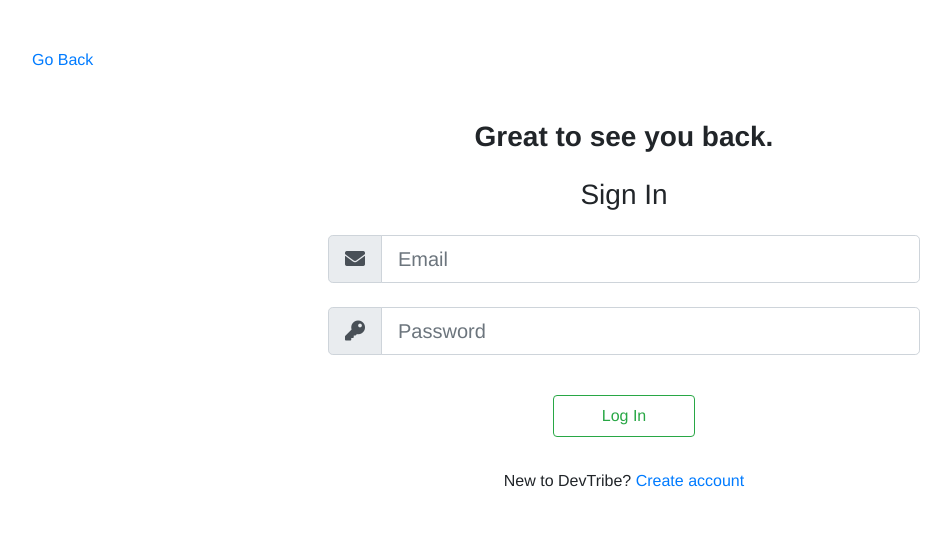
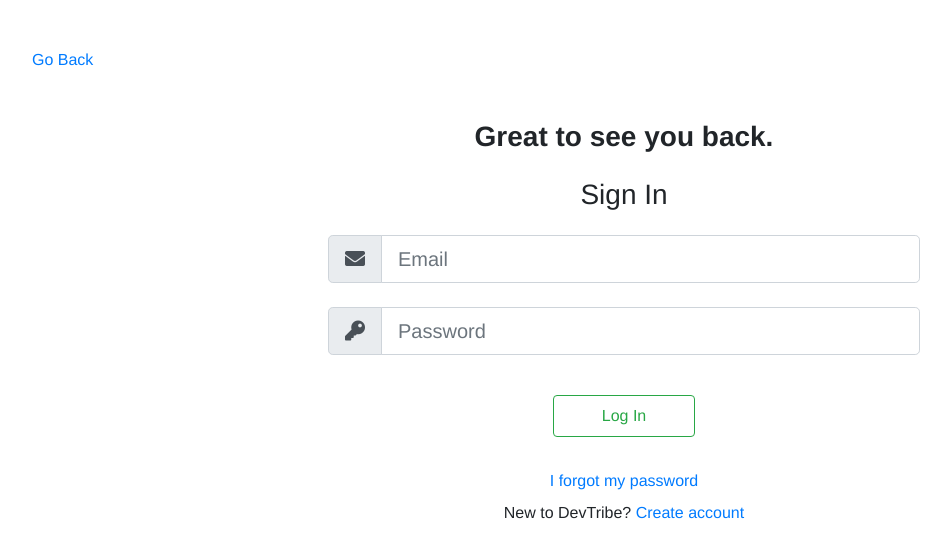
Before and after one commit to chingu-voyages/v11-geckos-team-11, a Vue app in the folder client/: page /login in a window 1280 px wide. Shown: the top 558 px of the page, without its empty margins (16-967 px from the left). Built offline with nearby package versions, Linux system fonts and the light colour scheme.

Commit message:
Added reset link to login page

```diff
--- a/client/src/components/LoginPage.vue
+++ b/client/src/components/LoginPage.vue
@@ -31,7 +31,10 @@
         </div>
         <button id="submit" type="submit" class="btn btn-outline-success py-2 px-5 my-3">Log In</button>
       </form>
-      <div class="register-text mb-3">
+      <div class="reset-text">
+        <a href="/reset">I forgot my password</a>
+      </div>
+      <div class="register-text my-2">
         New to DevTribe?
         <a href="/register">Create account</a>
       </div>
```
